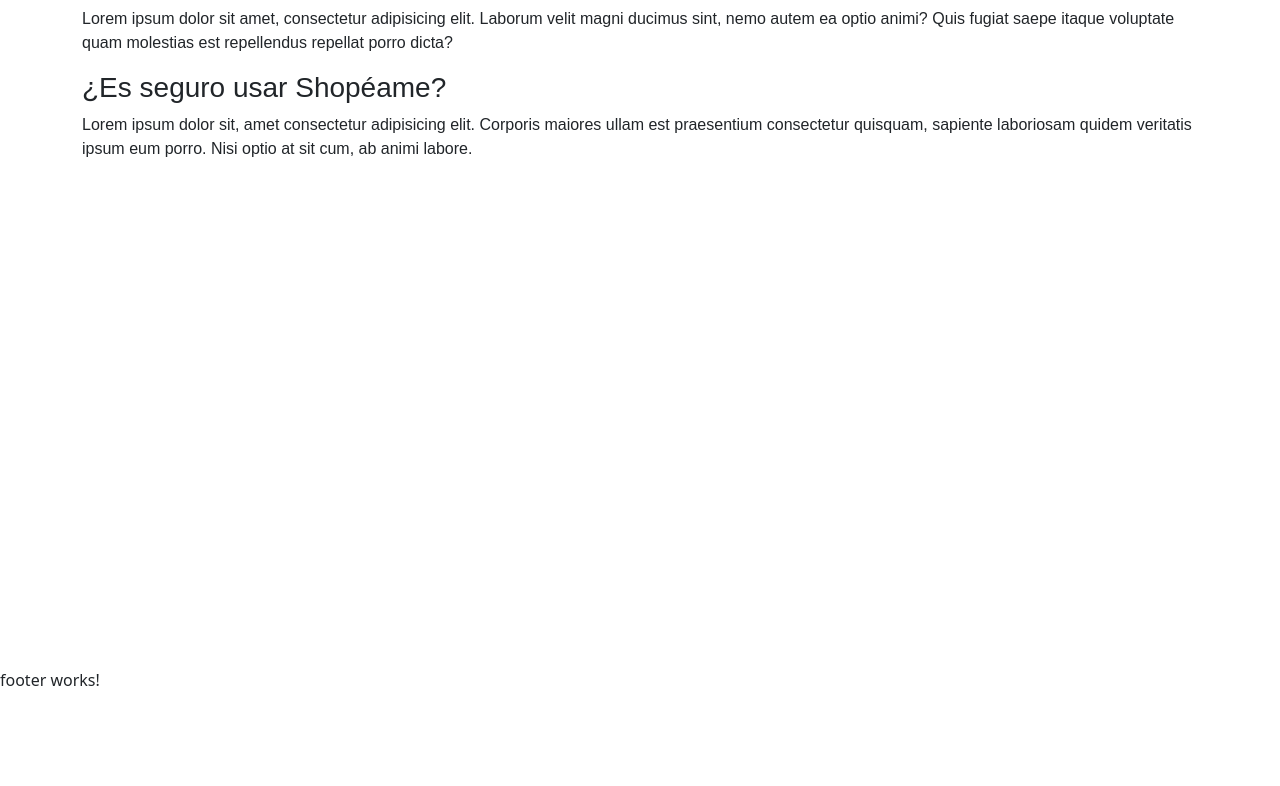
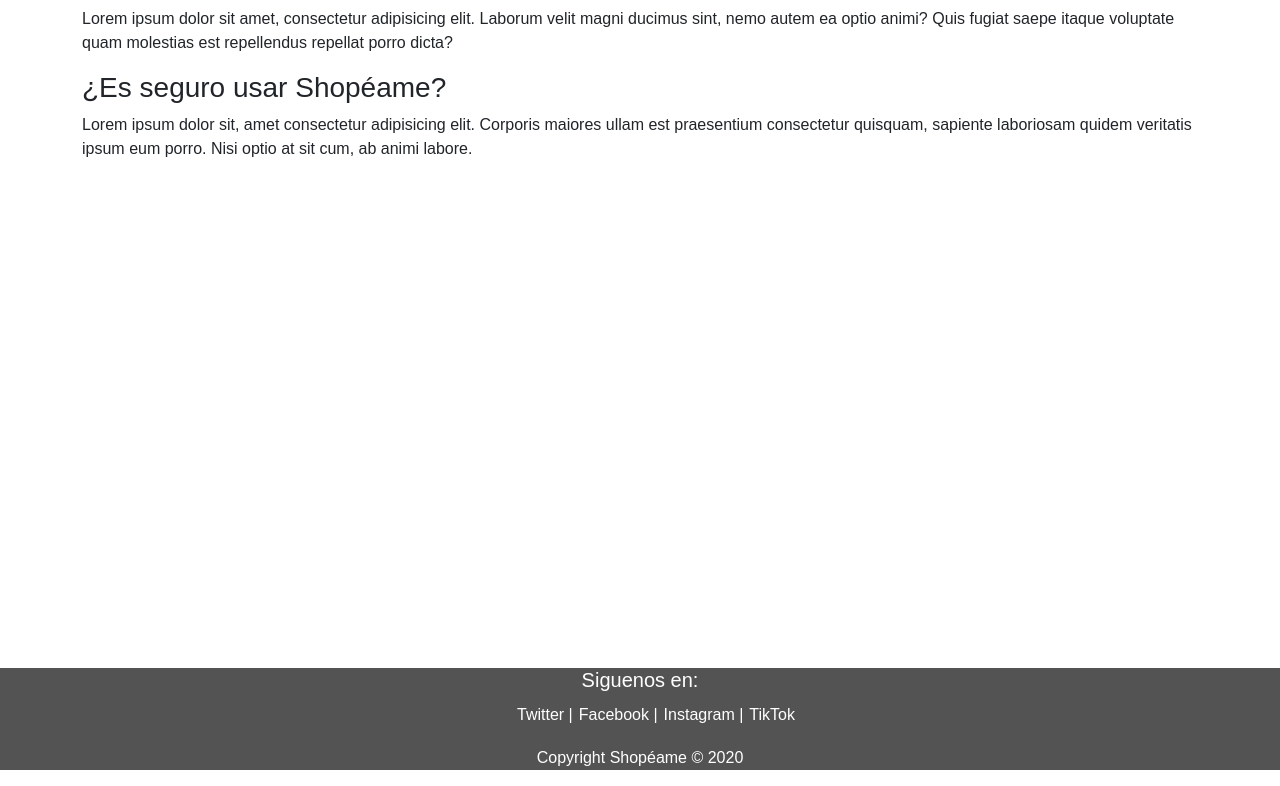
Before and after one commit to angelillo-alejo/web-shopeame, an Angular app: page / in a window 1280 px wide. Shown: the part 474-1260 px from the top of the page. Before the commit the page ends 1182 px from the top, so only its background shows below. Built offline with nearby package versions, Linux system fonts and the light colour scheme.

Commit message:
changes footer

```diff
--- a/src/app/pages/products/products.component.html
+++ b/src/app/pages/products/products.component.html
@@ -1,5 +1,6 @@
 <div class="gallery">
-    <div class="gallery">
+  <div><i class="bi bi-list"></i></div>
+    <div class="gallery__products">
       <app-gallery [products]="products"></app-gallery>
     </div>
 </div>
--- a/src/app/shared/components/footer/footer.component.html
+++ b/src/app/shared/components/footer/footer.component.html
@@ -1 +1,12 @@
-<p>footer works!</p>
+<footer>
+    <h5 class="social">Siguenos en:</h5>
+    <div class="social__div">
+        <ul class="social__redes">
+        <li><a href="https://twitter.com/?lang=es" target="_blank">Twitter</a> |</li>
+        <li><a href="https://es-es.facebook.com/" target="_blank">Facebook</a> |</li>
+        <li><a href="https://www.instagram.com/" target="_blank">Instagram</a> |</li>
+        <li><a href="https://www.tiktok.com/es/" target="_blank">TikTok</a></li>
+    </ul>
+    </div>
+    <p class="copy">Copyright Shopéame © {{years}}</p>
+</footer>
--- a/src/app/shared/components/footer/footer.component.scss
+++ b/src/app/shared/components/footer/footer.component.scss
@@ -0,0 +1,24 @@
+footer{
+    text-decoration:none;
+    font-family: arial;
+    background-color: rgb(83, 83, 83);
+    color:white
+    }
+    .social, .copy{
+    display: flex;
+    justify-content: space-around;
+    }
+    .social__redes{
+    list-style:none;
+    display: flex;
+    align-items: center;
+    justify-content: center;
+    }
+    li{
+    margin: 1px;
+    padding: 2px;
+    }
+    a{
+    text-decoration: none;
+    color:white;
+    }
--- a/src/app/shared/components/footer/footer.component.ts
+++ b/src/app/shared/components/footer/footer.component.ts
@@ -6,5 +6,5 @@
   styleUrls: ['./footer.component.scss']
 })
 export class FooterComponent {
-
+  years: number = 2020;
 }
--- a/src/app/shared/components/header/header.component.scss
+++ b/src/app/shared/components/header/header.component.scss
@@ -12,7 +12,7 @@
     display: flex;
     justify-content: center;
     background-color: rgb(247, 189, 88);
-    width: 90%;
+    width: 100%;
     height: 85px;
   }
   .div-image1, .div-image2, .div-image3{
--- a/src/styles.scss
+++ b/src/styles.scss
@@ -1 +1,12 @@
-/* You can add global styles to this file, and also import other style files */
+@media only screen
+  and (min-device-width: 320px)
+  and (max-device-width: 480px)
+  and (-webkit-min-device-pixel-ratio: 2) {
+    body { line-height: 1.4 }
+}
+@media only screen and (min-width: 62.25em){
+.gallery--wrapper {
+    justify-content: space-between;
+    flex-direction: row-reverse;
+}
+}
```
